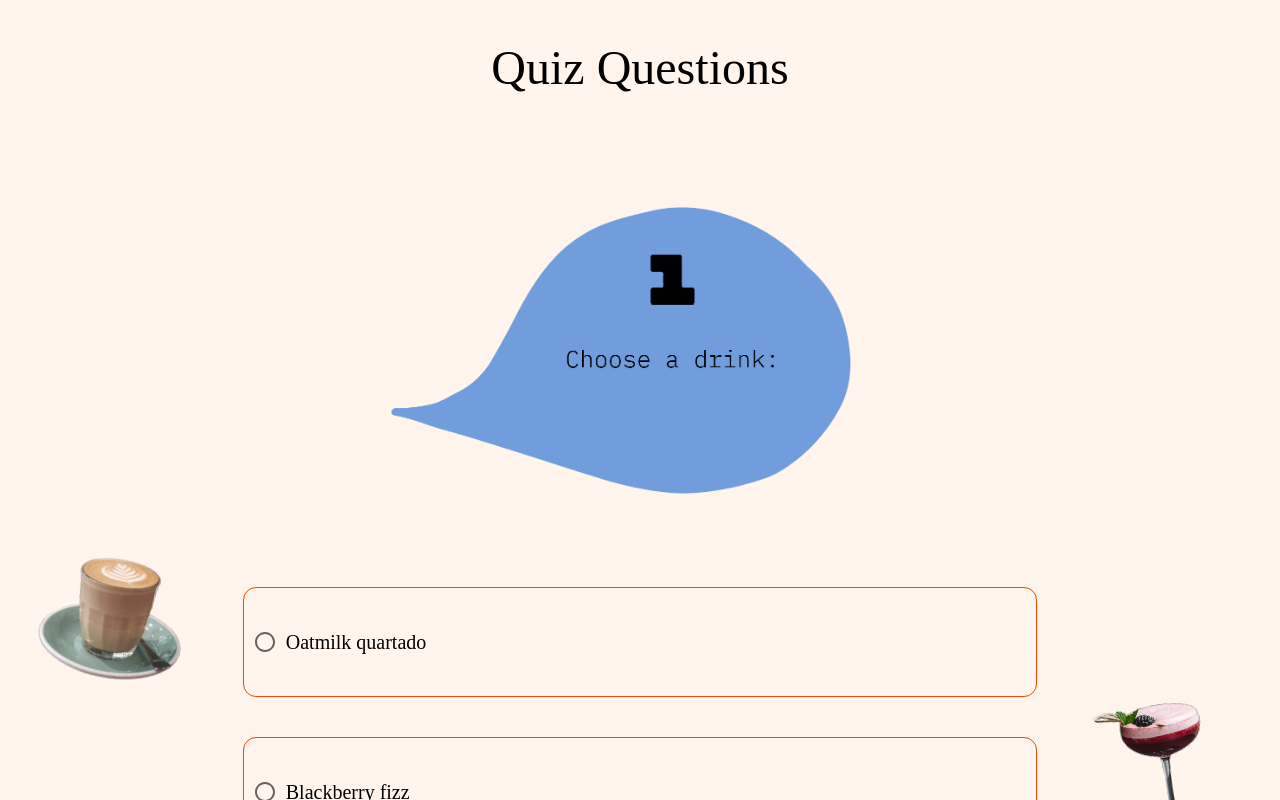
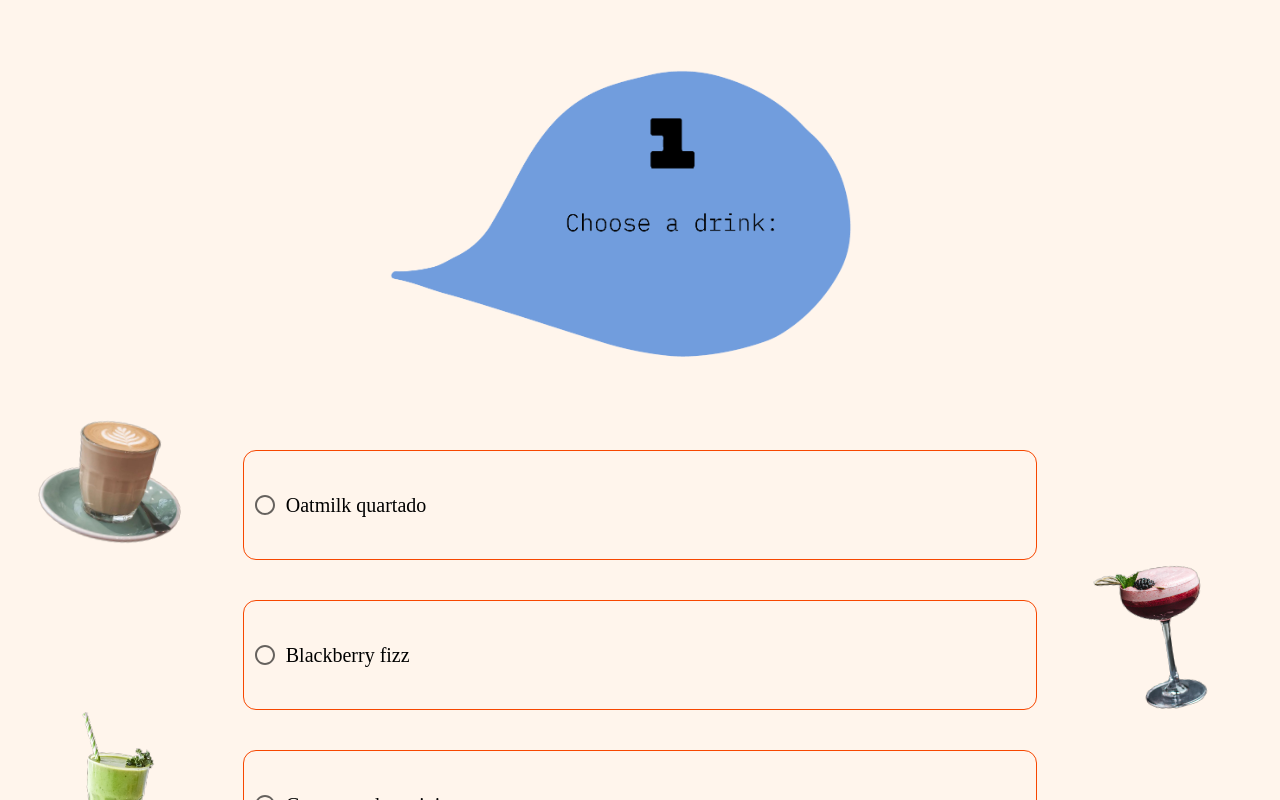
Before and after one commit to 394-s22/unfound1, a React (Create React App) app: page /question in a window 1280 px wide. Shown: the top 800 px of the page. Built offline with nearby package versions, Linux system fonts and the light colour scheme; a web font is replaced by a local one.

Commit message:
Removed Quiz Question from the UI

```diff
--- a/src/routes/question.js
+++ b/src/routes/question.js
@@ -43,9 +43,7 @@ export default function Question() {
     <div  className='quizQuestions'>
       <ThemeProvider theme={myTheme}>
 
-      <Typography variant='h3' sx={{color:"black", padding:5, }}>
-          Quiz Questions
-       </Typography>
+
       <QuizQuestionList quiz={quiz} />
       </ThemeProvider>
 
```
